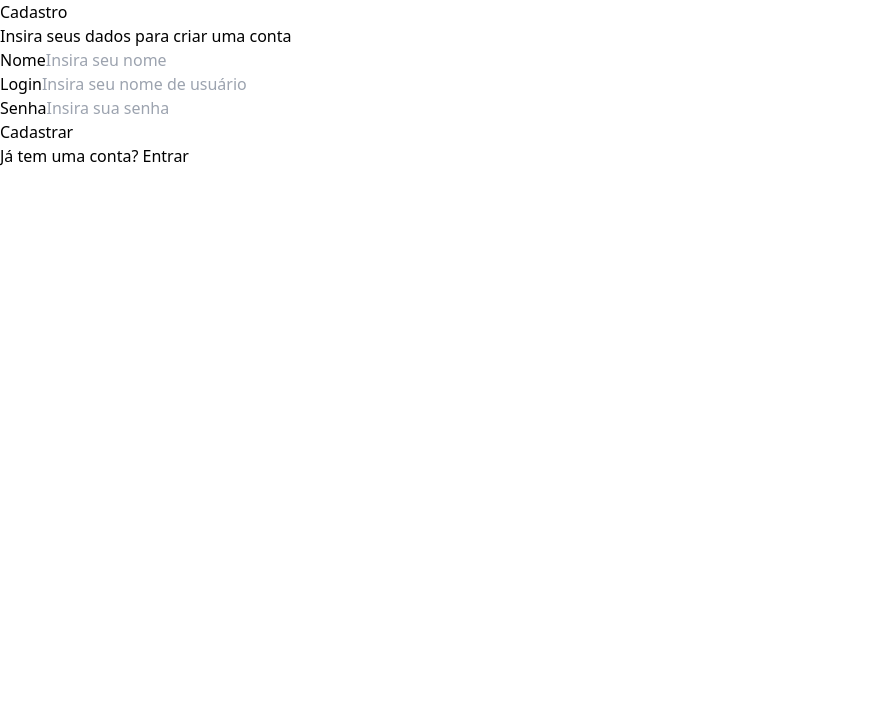
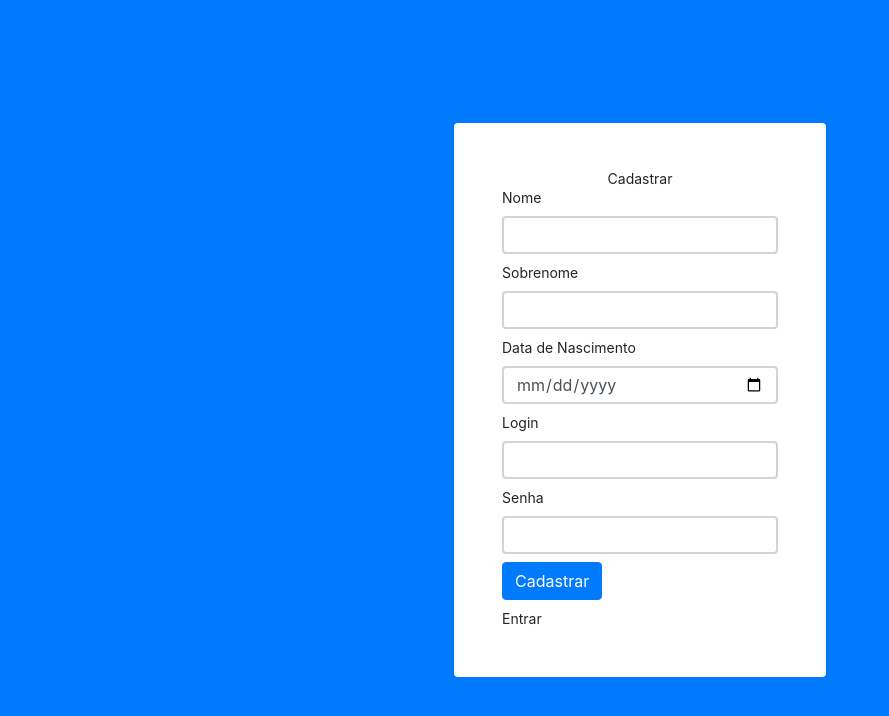
Before and after one commit to felipe-barreto-dev/gestor-atividades, a React (Vite) app in the folder front/: page /cadastro in a window 1280 px wide. Shown: the top 716 px of the page, without its empty margins (0-889 px from the left). Built offline with nearby package versions, Linux system fonts and the light colour scheme.

Commit message:
feat: add login and register

```diff
--- a/front/index.html
+++ b/front/index.html
@@ -4,6 +4,11 @@
     <meta charset="UTF-8" />
     <link rel="icon" type="image/svg+xml" href="/vite.svg" />
     <meta name="viewport" content="width=device-width, initial-scale=1.0" />
+    <link rel="stylesheet" href="https://cdn.jsdelivr.net/npm/bootstrap@4.3.1/dist/css/bootstrap.min.css" integrity="sha384-ggOyR0iXCbMQv3Xipma34MD+dH/1fQ784/j6cY/iJTQUOhcWr7x9JvoRxT2MZw1T" crossorigin="anonymous">
+    <script src="https://code.jquery.com/jquery-3.3.1.min.js" integrity="sha256-FgpCb/KJQlLNfOu91ta32o/NMZxltwRo8QtmkMRdAu8=" crossorigin="anonymous"></script>
+    <script src="https://cdn.jsdelivr.net/npm/popper.js@1.14.7/dist/umd/popper.min.js" integrity="sha384-UO2eT0CpHqdSJQ6hJty5KVphtPhzWj9WO1clHTMGa3JDZwrnQq4sF86dIHNDz0W1" crossorigin="anonymous"></script>
+    <script src="https://cdn.jsdelivr.net/npm/bootstrap@4.3.1/dist/js/bootstrap.min.js" integrity="sha384-JjSmVgyd0p3pXB1rRibZUAYoIIy6OrQ6VrjIEaFf/nJGzIxFDsf4x0xIM+B07jRM" crossorigin="anonymous"></script>
+    <link rel="stylesheet" href="https://cdnjs.cloudflare.com/ajax/libs/font-awesome/6.1.1/css/all.min.css" integrity="sha512-KfkfwYDsLkIlwQp6LFnl8zNdLGxu9YAA1QvwINks4PhcElQSvqcyVLLD9aMhXd13uQjoXtEKNosOWaZqXgel0g==" crossorigin="anonymous" referrerpolicy="no-referrer" />
 
     <title>Gestor de Atividades</title>
   </head>
--- a/front/package.json
+++ b/front/package.json
@@ -10,6 +10,7 @@
     "preview": "vite preview"
   },
   "dependencies": {
+    "@hookform/resolvers": "^3.3.4",
     "@radix-ui/react-alert-dialog": "^1.0.5",
     "@radix-ui/react-dialog": "^1.0.5",
     "@radix-ui/react-dropdown-menu": "^2.0.6",
@@ -20,9 +21,11 @@
     "lucide-react": "^0.372.0",
     "react": "^18.2.0",
     "react-dom": "^18.2.0",
+    "react-hook-form": "^7.51.3",
     "react-router-dom": "^6.22.3",
     "tailwind-merge": "^2.3.0",
-    "tailwindcss-animate": "^1.0.7"
+    "tailwindcss-animate": "^1.0.7",
+    "zod": "^3.22.5"
   },
   "devDependencies": {
     "@types/node": "^20.12.7",
--- a/front/src/pages/Cadastro/Cadastro.tsx
+++ b/front/src/pages/Cadastro/Cadastro.tsx
@@ -1,101 +1,128 @@
-import { Button } from "@/components/ui/button"
-import {
-  Card,
-  CardContent,
-  CardDescription,
-  CardHeader,
-  CardTitle,
-} from "@/components/ui/card"
-import { Input } from "@/components/ui/input"
-import { Label } from "@/components/ui/label"
-import { useState } from "react"
-import { Link } from "react-router-dom"
+import { useState } from "react";
+import "./styles.css";
+import { Link, useNavigate } from "react-router-dom";
 
 type Usuario = {
-  nome: string
-  login: string
-  senha: string
-}
+  nome: string;
+  sobrenome: string;
+  data_nascimento: string;
+  login: string;
+  senha: string;
+};
 
-const baseURL = 'http://localhost:5000'
+const baseURL = "http://localhost:5000";
 
 export default function Cadastro() {
-  const [novoUsuario, setNovoUsuario] = useState<Usuario>({} as Usuario)
+  const navigate = useNavigate();
+  const [novoUsuario, setNovoUsuario] = useState<Usuario>({} as Usuario);
 
   const criarUsuario = async () => {
     try {
-      fetch(baseURL + '/usuarios.php', {
+      const response = await fetch(baseURL + '/usuarios.php', {
         method: 'POST',
         headers: {
           'Content-Type': 'application/json'
         },
         body: JSON.stringify(novoUsuario)
-      })
-      .then(response => response.json())
-      .then(data => {
-          console.log(data);
-      })
-      .catch(error => {
-          console.error('Erro ao criar usuario:', error);
       });
+
+      if (!response.ok) {
+        throw new Error('Falha na criação de usuário');
+      }
+
+      alert(`Usuário ${novoUsuario.login} criado com sucesso`)
+
+      navigate('/login');
     } catch (error) {
       console.error(error);
     }
   };
 
   return (
-    <div className="h-screen flex dark:bg-slate-800">
-      <Card className="m-auto max-w-sm bg-white">
-        <CardHeader>
-          <CardTitle className="text-xl">Cadastro</CardTitle>
-          <CardDescription>
-            Insira seus dados para criar uma conta
-          </CardDescription>
-        </CardHeader>
-        <CardContent>
-          <div className="grid gap-4">
-            <div className="grid gap-2">
-              <Label htmlFor="name">Nome</Label>
-              <Input
+    <div className="login template d-flex justify-content-center align-items-center vh-100 bg-primary">
+      <div className="50-w p-5 rounded bg-white">
+        <form>
+          <h3 className="text-center">Cadastrar</h3>
+          <div className="mb-2">
+            <label htmlFor="nome">Nome</label>
+            <input
+              type="text"
               value={novoUsuario.nome}
-                onChange={(e) => setNovoUsuario((previous) => ({...previous, nome: e.target.value}))}
-                id="name"
-                placeholder="Insira seu nome"
-                required
+              onChange={(e) =>
+                setNovoUsuario((previous) => ({
+                  ...previous,
+                  nome: e.target.value,
+                }))
+              }
+              className="form-control"
             />
           </div>
-            <div className="grid gap-2">
-              <Label htmlFor="login">Login</Label>
-              <Input
-                value={novoUsuario.login}
-                onChange={(e) => setNovoUsuario((previous) => ({...previous, login: e.target.value}))}
-                id="login"
-                placeholder="Insira seu nome de usuário"
-                required
+          <div className="mb-2">
+            <label htmlFor="sobrenome">Sobrenome</label>
+            <input
+              value={novoUsuario.sobrenome}
+              onChange={(e) =>
+                setNovoUsuario((previous) => ({
+                  ...previous,
+                  sobrenome: e.target.value,
+                }))
+              }
+              type="text"
+              className="form-control"
             />
           </div>
-            <div className="grid gap-2">
-              <Label htmlFor="password">Senha</Label>
-              <Input
-                id="password"
-                value={novoUsuario.senha}
-                onChange={(e) => setNovoUsuario((previous) => ({...previous, senha: e.target.value}))}
-                type="password"
-                placeholder="Insira sua senha"
+          <div className="mb-2">
+            <label htmlFor="data_nascimento">Data de Nascimento</label>
+            <input
+              value={novoUsuario.data_nascimento}
+              onChange={(e) =>
+                setNovoUsuario((previous) => ({
+                  ...previous,
+                  data_nascimento: e.target.value,
+                }))
+              }
+              type="date"
+              className="form-control"
             />
           </div>
-            <Button onClick={criarUsuario} variant="outline" type="submit" className="w-full">
+          <div className="mb-2">
+            <label htmlFor="login">Login</label>
+            <input
+              value={novoUsuario.login}
+              onChange={(e) =>
+                setNovoUsuario((previous) => ({
+                  ...previous,
+                  login: e.target.value,
+                }))
+              }
+              type="text"
+              className="form-control"
+            />
+          </div>
+          <div className="mb-2">
+            <label htmlFor="password">Senha</label>
+            <input
+              value={novoUsuario.senha}
+              onChange={(e) =>
+                setNovoUsuario((previous) => ({
+                  ...previous,
+                  senha: e.target.value,
+                }))
+              }
+              type="password"
+              className="form-control"
+            />
+          </div>
+          <div className="d-grid">
+            <button onClick={criarUsuario} className="btn btn-primary">
               Cadastrar
-            </Button>
+            </button>
           </div>
-          <div className="mt-4 text-center text-sm">
-            Já tem uma conta?{" "}
-            <Link to="/login" className="underline">
-              Entrar
-            </Link>
+          <p className="text-end mt-2">
+            <Link to="/login">Entrar</Link>
+          </p>
+        </form>
       </div>
-        </CardContent>
-      </Card>
     </div>
-  )
+  );
 }
--- /dev/null
+++ b/front/src/pages/Cadastro/styles.css
@@ -0,0 +1,72 @@
+
+.login {
+	background-color: #f7f9fb;
+	font-size: 14px;
+}
+
+.login .brand {
+	width: 90px;
+	height: 90px;
+	overflow: hidden;
+	border-radius: 50%;
+	margin: 40px auto;
+	box-shadow: 0 4px 8px rgba(0,0,0,.05);
+	position: relative;
+	z-index: 1;
+}
+
+.login .brand img {
+	width: 100%;
+}
+
+.login .card-wrapper {
+	width: 400px;
+}
+
+.login .card {
+	border-color: transparent;
+	box-shadow: 0 4px 8px rgba(0,0,0,.05);
+}
+
+.login .card.fat {
+	padding: 10px;
+}
+
+.login .card .card-title {
+	margin-bottom: 30px;
+}
+
+.login .form-control {
+	border-width: 2.3px;
+}
+
+.login .form-group label {
+	width: 100%;
+}
+
+.login .btn.btn-block {
+	padding: 12px 10px;
+}
+
+.login .footer {
+	margin: 40px 0;
+	color: #888;
+	text-align: center;
+}
+
+@media screen and (max-width: 425px) {
+	.login .card-wrapper {
+		width: 90%;
+		margin: 0 auto;
+	}
+}
+
+@media screen and (max-width: 320px) {
+	.login .card.fat {
+		padding: 0;
+	}
+
+	.login .card.fat .card-body {
+		padding: 15px;
+	}
+}
--- a/front/src/pages/Gestor/Gestor.tsx
+++ b/front/src/pages/Gestor/Gestor.tsx
@@ -1,14 +1,5 @@
 import { useEffect, useState } from "react"
 
-import {
-  Table,
-  TableBody,
-  TableCell,
-  TableFooter,
-  TableHead,
-  TableHeader,
-  TableRow,
-} from "@/components/ui/table"
 import { AlertDialog, AlertDialogAction, AlertDialogCancel, AlertDialogContent, AlertDialogDescription, AlertDialogFooter, AlertDialogHeader, AlertDialogTitle, AlertDialogTrigger } from "@/components/ui/alert-dialog"
 import { Button } from "@/components/ui/button"
 
@@ -119,34 +110,6 @@ function Gestor() {
           </div>
         </nav>
         <div className="flex justify-center item-center">
-          <Table className="bg-white">
-            <TableHeader>
-              <TableRow>
-                <TableHead className="w-[100px]">Título</TableHead>
-                <TableHead>Descrição</TableHead>
-                <TableHead>Status</TableHead>
-                <TableHead className="text-right">Criada em</TableHead>
-                <TableHead className="text-right">Data de Conclusão</TableHead>
-              </TableRow>
-            </TableHeader>
-            <TableBody>
-              {atividades.map(atividade => (
-                <TableRow>
-                  <TableCell className="font-medium">{atividade.titulo}</TableCell>
-                  <TableCell>{atividade.titulo}</TableCell>
-                  <TableCell>{atividade.titulo}</TableCell>
-                  <TableCell className="text-right">{atividade.titulo}</TableCell>
-                  <TableCell className="text-right">{atividade.titulo}</TableCell>
-                </TableRow>
-              ))}
-            </TableBody>
-            <TableFooter>
-              <TableRow>
-                <TableCell colSpan={3}>Total</TableCell>
-                <TableCell className="text-right">$2,500.00</TableCell>
-              </TableRow>
-            </TableFooter>
-          </Table>
           <AlertDialog>
             <AlertDialogTrigger asChild>
               <Button variant="outline">Show Dialog</Button>
@@ -159,13 +122,14 @@ function Gestor() {
                   account and remove your data from our servers.
                 </AlertDialogDescription>
               </AlertDialogHeader>
+
               <AlertDialogFooter>
                 <AlertDialogCancel>Cancel</AlertDialogCancel>
                 <AlertDialogAction>Continue</AlertDialogAction>
               </AlertDialogFooter>
             </AlertDialogContent>
           </AlertDialog>
-            {/* <table className="table table-light table-striped">
+            <table className="table table-light table-striped">
               <thead className="table-dark">
                 <tr>
                   <th scope="col">#</th>
@@ -201,23 +165,33 @@ function Gestor() {
                   </td>
                 </tr>
               </tfoot>
-            </table> */}
+            </table>
         </div>
       </div>
 
-      {/* <div id="myModalCriar" className="modal fade" role="dialog">
+      <div id="myModalCriar" className="modal fade" role="dialog">
         <div className="modal-dialog">
           <div className="modal-content">
             <div className="modal-header">
               <h4 className="modal-title">Nova Atividade</h4>
             </div>
-            <div className="modal-body">
-              <div className="input-group mb-3">
-                <div className="input-group-prepend">
-                  <span className="input-group-text" id="inputGroup-sizing-default">Atividade</span>
+            <div className="modal-body d-flex justify-content-center">
+              <form style={{ width: '26rem' }}>
+                <div data-mdb-input-init className="form-outline mb-4">
+                  <label className="form-label" htmlFor="form4Example1">Título</label>
+                  <input type="text" id="form4Example1" className="form-control" />
                 </div>
-                <input type="text" id="txtCriarAtividade" className="form-control" aria-label="Atividade" aria-describedby="inputGroup-sizing-default" />
-              </div>
+
+                <div data-mdb-input-init className="form-outline mb-4">
+                  <label className="form-label" htmlFor="form4Example2">Email address</label>
+                  <input type="email" id="form4Example2" className="form-control" />
+                </div>
+
+                <div data-mdb-input-init className="form-outline mb-4">
+                  <label className="form-label" htmlFor="form4Example3">Descrição</label>
+                  <textarea className="form-control" id="form4Example3" rows={4}></textarea>
+                </div>
+              </form>
             </div>
             <div className="modal-footer">
               <button id="criar" type="button" className="btn btn-primary btn-criar" data-dismiss="modal">Criar</button>
@@ -264,7 +238,7 @@ function Gestor() {
             </div>
           </div>
         </div>
-      </div> */}
+      </div>
     </>
   )
 }
--- a/front/src/pages/Login/Login.tsx
+++ b/front/src/pages/Login/Login.tsx
@@ -1,14 +1,3 @@
-import { Button } from "@/components/ui/button"
-import {
-  Card,
-  CardContent,
-  CardDescription,
-  CardFooter,
-  CardHeader,
-  CardTitle,
-} from "@/components/ui/card"
-import { Input } from "@/components/ui/input"
-import { Label } from "@/components/ui/label"
 import { useState } from "react"
 import { Link, useNavigate } from "react-router-dom"
 
@@ -40,41 +29,43 @@ export default function Login() {
       // Armazenar o token JWT em um cookie
       document.cookie = `token=${token}`;
 
-      return navigate('/gestor');
+      navigate('/gestor');
     } catch (error) {
       console.error('Erro ao autenticar usuário:', error);
     }
   };
 
   return (
-    <div className="h-screen flex dark:bg-slate-800">
-      <Card className="m-auto max-w-sm bg-white">
-        <CardHeader>
-          <CardTitle className="text-2xl">Login</CardTitle>
-          <CardDescription>
-            Preencha seu login para entrar com sua conta
-          </CardDescription>
-        </CardHeader>
-        <CardContent className="grid gap-4">
-          <div className="grid gap-2">
-            <Label htmlFor="email">Login</Label>
-            <Input value={login} onChange={(e) => setLogin(e.target.value)} placeholder="Nome de usuário" required />
+    <div className="signup template d-flex justify-content-center align-items-center vh-100 bg-primary">
+      <div className="50-w p-5 rounded bg-white">
+        <form onSubmit={(e) => e.preventDefault()}>
+          <h3 className="text-center">Entrar</h3>
+          <div className="mb-2">
+            <label htmlFor="login">Login</label>
+            <input
+              value={login}
+              onChange={(e) => setLogin(e.target.value)}
+              type="text"
+              className="form-control"
+            />
           </div>
-          <div className="grid gap-2">
-            <Label htmlFor="password">Senha</Label>
-            <Input value={senha} onChange={(e) => setSenha(e.target.value)} id="password" type="password" required />
+          <div className="mb-2">
+            <label htmlFor="password">Senha</label>
+            <input
+              value={senha}
+              onChange={(e) => setSenha(e.target.value)}
+              type="password"
+              className="form-control"
+            />
           </div>
-        </CardContent>
-        <CardFooter className="flex flex-col">
-          <Button onClick={autenticar} variant="outline" className="w-full">Entrar</Button>
-          <div className="mt-4 text-center text-sm">
-            Ainda não tem uma conta?{" "}
-            <Link to="/cadastro" className="underline">
-              Cadastrar
-            </Link>
+          <div className="d-grid">
+            <button onClick={autenticar} className="btn btn-primary">Entrar</button>
           </div>
-        </CardFooter>
-      </Card>
+          <p className="text-end mt-2">
+            <Link to="/cadastro">Cadastrar</Link>
+          </p>
+        </form>
+      </div>
     </div>
   )
 }
```
Also changed, not shown: front/src/components/ui/form.tsx (added, +176 -0 lines), front/src/pages/Login/styles.css (added), 2 other files (tests, documents, lock files or other folders). Lines whose indentation alone changed are shown as unchanged.
